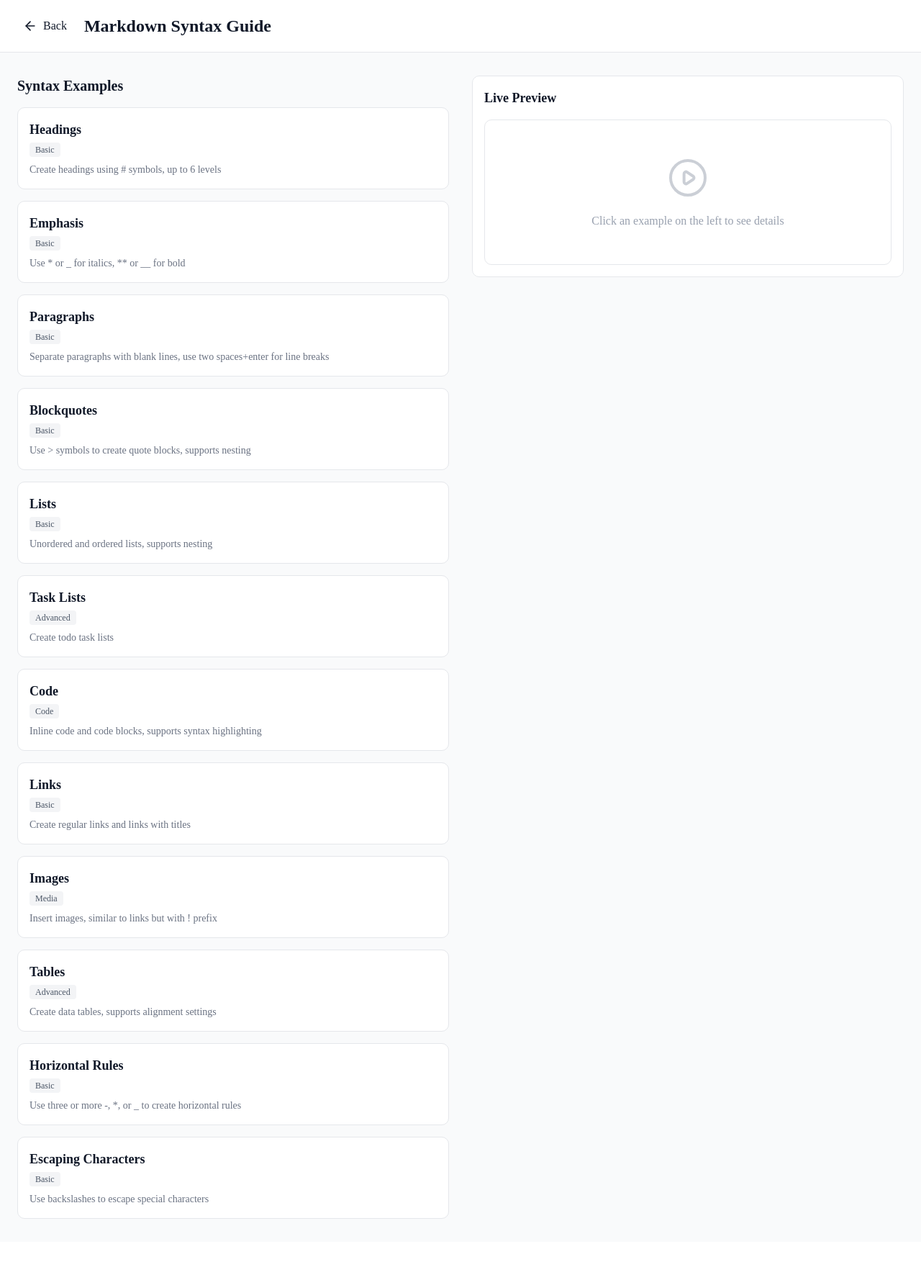
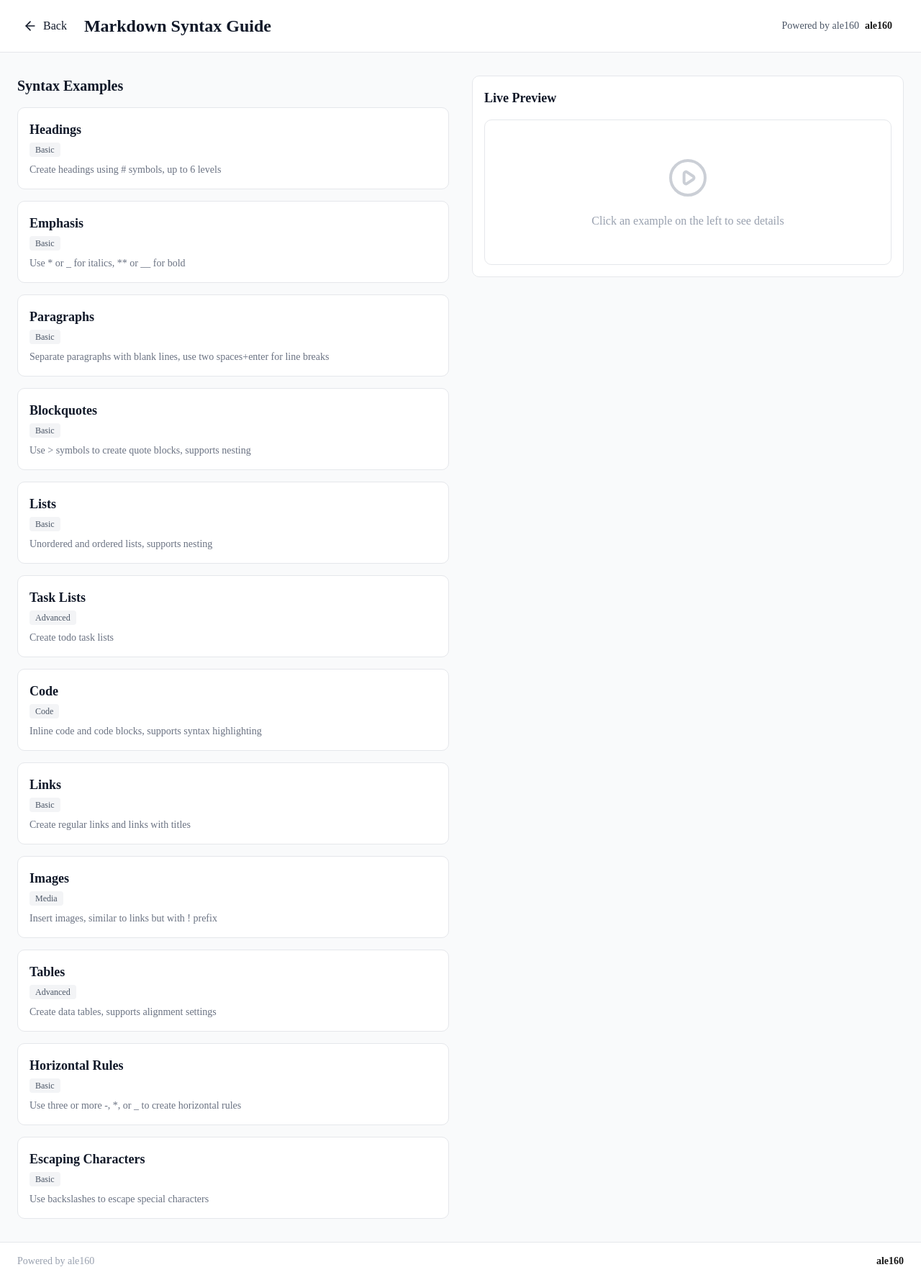
Before and after one commit to ale-160/web-text, a Next.js app: page /help in a window 1280 px wide. Shown: the whole page at 72% size. Before the commit the page ends 1725 px from the top, so only its background shows below. Built offline with nearby package versions, Linux system fonts and the light colour scheme.

Commit message:
260603 v0.1.1 多语言优化

```diff
--- a/src/app/help/page.tsx
+++ b/src/app/help/page.tsx
@@ -25,14 +25,13 @@ export default function HelpPage() {
       await navigator.clipboard.writeText(text);
       setCopiedId(id);
       setTimeout(() => setCopiedId(null), 2000);
-    } catch (err) {
-      console.error('Copy failed:', err);
+    } catch {
+      console.error('Copy failed');
     }
   }, []);
 
   return (
     <div className={`min-h-screen ${isDark ? 'bg-gray-950 text-white' : 'bg-gray-50 text-gray-900'}`}>
-      {/* 顶部导航 */}
       <header className={`border-b ${isDark ? 'border-gray-800 bg-gray-900' : 'border-gray-200 bg-white'} px-6 py-4`}>
         <div className="max-w-7xl mx-auto flex items-center justify-between">
           <div className="flex items-center gap-4">
@@ -47,13 +46,26 @@ export default function HelpPage() {
             </button>
             <h1 className="text-2xl font-bold">{t.helpTitle}</h1>
           </div>
+          <a
+            href="https://ale160.com"
+            target="_blank"
+            rel="noopener noreferrer"
+            className={`text-sm flex items-center gap-2 px-4 py-2 rounded-lg transition-colors ${
+              isDark
+                ? 'text-gray-400 hover:text-white hover:bg-gray-800'
+                : 'text-gray-600 hover:text-gray-900 hover:bg-gray-100'
+            }`}
+          >
+            {t.poweredBy}
+            <span className="text-primary font-semibold">
+              {language === 'zh' ? '阿乐一百六' : 'ale160'}
+            </span>
+          </a>
         </div>
       </header>
 
-      {/* 主内容区 */}
       <main className="max-w-7xl mx-auto px-6 py-8">
         <div className="grid grid-cols-1 lg:grid-cols-2 gap-8">
-          {/* 左侧：示例列表 */}
           <div className="space-y-4">
             <h2 className="text-xl font-semibold mb-4">
               {language === 'zh' ? '语法示例' : 'Syntax Examples'}
@@ -70,7 +82,6 @@ export default function HelpPage() {
                       : 'border-gray-200 hover:border-gray-300 hover:bg-gray-100 bg-white'
                 }`}
               >
-                {/* 标题和标签 */}
                 <div className="mb-2">
                   <h3 className="text-lg font-semibold">{example.title}</h3>
                   <div className="flex flex-wrap gap-2 mt-1">
@@ -87,7 +98,6 @@ export default function HelpPage() {
                   </div>
                 </div>
 
-                {/* 描述 */}
                 <p className={`text-sm ${isDark ? 'text-gray-400' : 'text-gray-500'}`}>
                   {example.description}
                 </p>
@@ -95,7 +105,6 @@ export default function HelpPage() {
             ))}
           </div>
 
-          {/* 右侧：预览区 */}
           <div className="lg:sticky lg:top-8 h-fit">
             <div className={`border rounded-lg p-4 ${
               isDark ? 'bg-gray-900 border-gray-800' : 'bg-white border-gray-200'
@@ -185,6 +194,24 @@ export default function HelpPage() {
           </div>
         </div>
       </main>
+
+      <footer className={`border-t ${isDark ? 'border-gray-800 bg-gray-900' : 'border-gray-200 bg-white'} px-6 py-4`}>
+        <div className="max-w-7xl mx-auto flex items-center justify-between">
+          <p className={`text-sm ${isDark ? 'text-gray-500' : 'text-gray-400'}`}>
+            {t.poweredBy}
+          </p>
+          <a
+            href="https://ale160.com"
+            target="_blank"
+            rel="noopener noreferrer"
+            className={`text-sm font-semibold hover:underline transition-colors ${
+              isDark ? 'text-primary hover:text-blue-400' : 'text-primary hover:text-blue-600'
+            }`}
+          >
+            {language === 'zh' ? '阿乐一百六' : 'ale160'}
+          </a>
+        </div>
+      </footer>
     </div>
   );
 }
--- a/src/app/page.tsx
+++ b/src/app/page.tsx
@@ -11,7 +11,6 @@ import { useTheme } from '@/hooks/useTheme';
 import { HistoryModal } from '@/components/ui/HistoryModal';
 import { getDefaultContent } from '@/data/defaultContent';
 import { getStrings } from '@/data/i18n';
-import { getStructuredData } from '@/config/structuredData';
 import {
   loadContent,
   saveContent,
@@ -31,9 +30,6 @@ export default function EditorPage() {
   const [pinned, setPinned] = useState<HistoryEntry[]>([]);
   const saveTimerRef = useRef<NodeJS.Timeout | null>(null);
   const router = useRouter();
-
-  // 获取结构化数据
-  const structuredDataList = getStructuredData(language);
 
   useEffect(() => {
     if (langMounted && themeMounted) {
@@ -154,9 +150,9 @@ export default function EditorPage() {
   }, []);
 
   const handleToggleLanguage = useCallback(() => {
-    const prevLang = toggleLanguage();
-    const prevT = getStrings(prevLang);
-    toast.success(prevT.languageSwitched);
+    const newLang = toggleLanguage();
+    const newT = getStrings(newLang);
+    toast.success(newT.languageSwitched);
   }, [toggleLanguage]);
 
   if (!langMounted || !themeMounted) {
@@ -168,22 +164,12 @@ export default function EditorPage() {
   }
 
   return (
-    <>
-      {/* 结构化数据 */}
-      {structuredDataList.map((data, index) => (
-        <script
-          key={index}
-          type="application/ld+json"
-          dangerouslySetInnerHTML={{ __html: JSON.stringify(data) }}
-        />
-      ))}
-
     <div className="flex flex-col h-screen bg-background text-foreground">
-        <header className="flex items-center justify-between px-4 py-3 border-b border-border bg-card/50 backdrop-blur-sm">
-          <div className="flex items-center gap-3">
+      <header className="flex items-center justify-between px-6 py-4 border-b border-border bg-card/50 backdrop-blur-sm">
+        <div className="flex items-center gap-4">
           <a href="https://ale160.com" target="_blank" rel="noopener noreferrer" className="flex items-center gap-2 hover:opacity-80 transition-opacity">
             <img src="https://ale160.com/images/logo-icon.ico" alt="Logo" className="w-8 h-8 rounded" />
-              <span className="text-xl font-bold text-primary">{t.appName}</span>
+            <span className="text-2xl font-bold text-primary">{t.appName}</span>
           </a>
         </div>
 
@@ -255,6 +241,5 @@ export default function EditorPage() {
         onTogglePin={handleTogglePin}
       />
     </div>
-    </>
   );
 }
--- a/src/data/defaultContent.ts
+++ b/src/data/defaultContent.ts
@@ -15,7 +15,7 @@ ${S.features.map(f => `- **${f}**`).join('\n')}
 ### ${S.javascript}
 
 \`\`\`javascript
-// JavaScript 示例
+// ${S.javascriptExample}
 function greet(name) {
   return \`Hello, \${name}!\`;
 }
@@ -27,7 +27,7 @@ console.log(message);
 ### ${S.typescript}
 
 \`\`\`typescript
-// TypeScript 示例
+// ${S.typescriptExample}
 interface User {
   id: number;
   name: string;
@@ -41,7 +41,7 @@ function getUser(id: number): User {
 ### ${S.python}
 
 \`\`\`python
-# Python 示例
+# ${S.pythonExample}
 def greet(name):
     return f"Hello, {name}!"
 
@@ -59,7 +59,7 @@ print(greet("World"))
 1. ${S.orderedList}
 2. ${S.orderedList}
 
-**粗体** 和 *斜体* 以及 ~~删除线~~
+**${S.bold}** ${S.and} *${S.italic}* ${S.asWellAs} ~~${S.strikethrough}~~
 
 \`${S.inlineCode}\`
 
--- a/src/data/i18n.ts
+++ b/src/data/i18n.ts
@@ -17,13 +17,21 @@ export const STRINGS_ZH = {
 
   codeHighlightTitle: '代码高亮示例',
   javascript: 'JavaScript',
+  javascriptExample: 'JavaScript 示例',
   typescript: 'TypeScript',
+  typescriptExample: 'TypeScript 示例',
   python: 'Python',
+  pythonExample: 'Python 示例',
   otherMarkdownFeatures: '其他 Markdown 功能',
   blockquote: '引用文本示例',
   listItem: '列表项',
   orderedList: '有序列表',
+  bold: '粗体',
+  italic: '斜体',
+  strikethrough: '删除线',
   boldItalicStrikethrough: '粗体 和 斜体 以及 删除线',
+  and: '和',
+  asWellAs: '以及',
   inlineCode: '行内代码',
   startEditing: '开始编辑吧，你的内容会自动保存',
 
@@ -47,7 +55,7 @@ export const STRINGS_ZH = {
   justNow: '刚刚',
   minutesAgo: '分钟前',
   hoursAgo: '小时前',
-  languageSwitched: '已切换语言',
+  languageSwitched: '已切换至中文',
   delete: '删除',
   pin: '固定',
   unpin: '取消固定',
@@ -63,6 +71,8 @@ export const STRINGS_ZH = {
   helpMarkdownGuide: 'Markdown 基础语法',
   helpKeyboardShortcuts: '键盘快捷键',
   helpFeatures: '功能介绍',
+  poweredBy: '由阿乐一百六提供技术支持',
+  visitWebsite: '访问网站',
 
   helpIntro: 'web-text 是一个简洁优雅的在线 Markdown 编辑器，所有数据保存在浏览器本地，无需担心隐私问题。',
   helpFeaturePreview: '实时预览：在左侧编辑，右侧会即时显示渲染效果',
@@ -112,13 +122,21 @@ export const STRINGS_EN = {
 
   codeHighlightTitle: 'Code Highlight Examples',
   javascript: 'JavaScript',
+  javascriptExample: 'JavaScript Example',
   typescript: 'TypeScript',
+  typescriptExample: 'TypeScript Example',
   python: 'Python',
+  pythonExample: 'Python Example',
   otherMarkdownFeatures: 'Other Markdown Features',
   blockquote: 'Blockquote example',
   listItem: 'List item',
   orderedList: 'Ordered list',
+  bold: 'Bold',
+  italic: 'Italic',
+  strikethrough: 'Strikethrough',
   boldItalicStrikethrough: 'Bold and italic and strikethrough',
+  and: 'and',
+  asWellAs: 'and',
   inlineCode: 'Inline code',
   startEditing: 'Start editing, your content will be auto-saved',
 
@@ -142,7 +160,7 @@ export const STRINGS_EN = {
   justNow: 'Just now',
   minutesAgo: 'minutes ago',
   hoursAgo: 'hours ago',
-  languageSwitched: 'Language switched',
+  languageSwitched: 'Switched to English',
   delete: 'Delete',
   pin: 'Pin',
   unpin: 'Unpin',
@@ -158,6 +176,8 @@ export const STRINGS_EN = {
   helpMarkdownGuide: 'Basic Markdown Syntax',
   helpKeyboardShortcuts: 'Keyboard Shortcuts',
   helpFeatures: 'Features',
+  poweredBy: 'Powered by ale160',
+  visitWebsite: 'Visit website',
 
   helpIntro: 'web-text is a simple and elegant online Markdown editor. All data is saved locally in your browser, no privacy concerns.',
   helpFeaturePreview: 'Real-time Preview: Edit on the left, see the rendered result on the right',
--- a/src/hooks/useLanguage.ts
+++ b/src/hooks/useLanguage.ts
@@ -1,7 +1,7 @@
 'use client';
 
-import { useState, useEffect, useCallback } from 'react';
-import { Language, getStrings } from '@/data/i18n';
+import {useCallback, useEffect, useState} from 'react';
+import {getStrings, Language} from '@/data/i18n';
 
 function getBrowserLanguage(): Language {
   if (typeof window !== 'undefined') {
@@ -14,15 +14,12 @@ function getBrowserLanguage(): Language {
 }
 
 export function useLanguage() {
-  // 初始状态用英文，与服务端渲染一致，避免 hydration 错误
   const [language, setLanguage] = useState<Language>('en');
   const [isMounted, setIsMounted] = useState(false);
 
-  // 客户端挂载后，检测浏览器语言和本地存储
   useEffect(() => {
     setIsMounted(true);
 
-    // 检查本地存储
     const saved = localStorage.getItem('web-text-language');
     if (saved === 'en' || saved === 'zh') {
       if (saved !== language) {
@@ -31,14 +28,12 @@ export function useLanguage() {
       return;
     }
 
-    // 如果没有保存，则检测浏览器语言
     const browserLang = getBrowserLanguage();
     if (browserLang !== language) {
       setLanguage(browserLang);
     }
   }, [language]);
 
-  // 保存语言设置到本地存储
   useEffect(() => {
     if (typeof window !== 'undefined' && isMounted) {
       const saved = localStorage.getItem('web-text-language');
@@ -49,16 +44,14 @@ export function useLanguage() {
   }, [language, isMounted]);
 
   const toggleLanguage = useCallback(() => {
-    const prevLang = language;
-    const newLang = prevLang === 'zh' ? 'en' : 'zh';
+    const newLang = language === 'zh' ? 'en' : 'zh';
 
     setLanguage(newLang);
     if (typeof window !== 'undefined') {
       localStorage.setItem('web-text-language', newLang);
     }
 
-    // 返回之前的语言用于显示提示
-    return prevLang;
+    return newLang;
   }, [language]);
 
   const t = getStrings(language);
```
Lines whose indentation alone changed are shown as unchanged.
